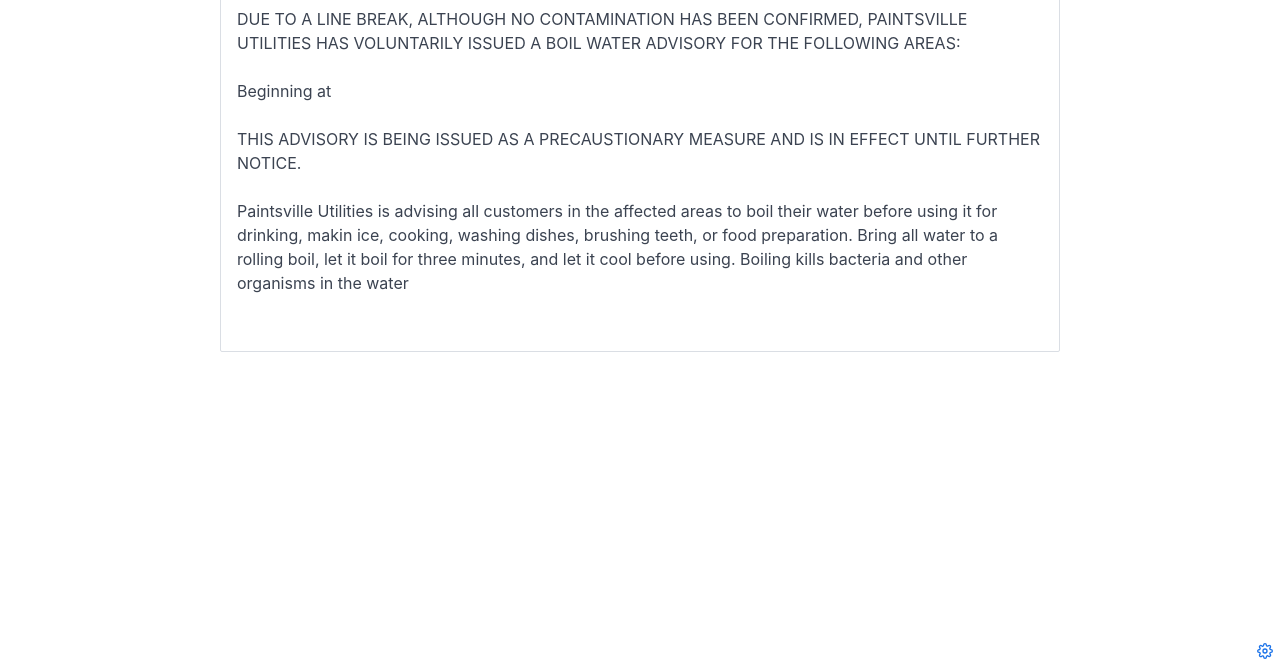
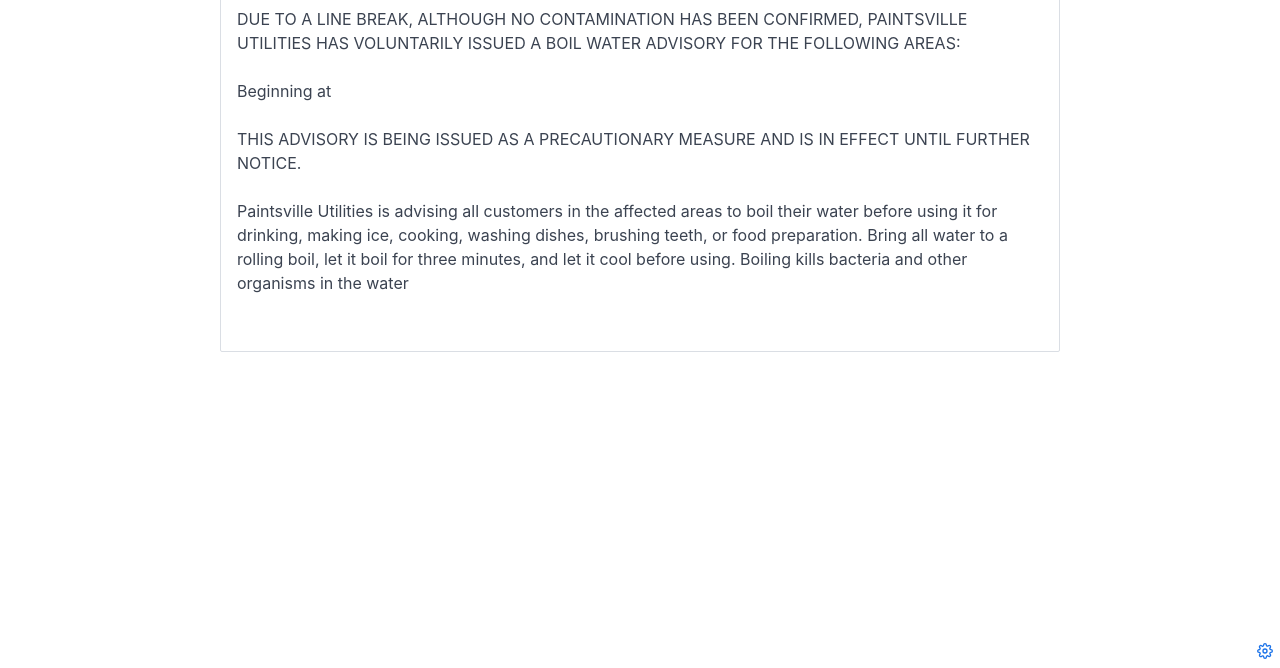
Before and after one commit to mapsync/paintsville-advisory, a Gatsby site: page /blog/2019-10-01-boil-water-templet in a window 1280 px wide. Shown: the part 132-800 px from the top of the page. Built offline with nearby package versions, Linux system fonts and the light colour scheme; Gatsby itself is replaced by a stand-in of ours.

Commit message:
Update Alert “2019-10-01-boil-water-templet”

```diff
--- a/src/pages/blog/2019-10-01-boil-water-templet.md
+++ b/src/pages/blog/2019-10-01-boil-water-templet.md
@@ -6,14 +6,8 @@
 ---
 DUE TO A LINE BREAK, ALTHOUGH NO CONTAMINATION HAS BEEN CONFIRMED, PAINTSVILLE UTILITIES HAS VOLUNTARILY ISSUED A BOIL WATER ADVISORY FOR THE FOLLOWING AREAS:
 
-
-
 Beginning at
 
+THIS ADVISORY IS BEING ISSUED AS A PRECAUTIONARY MEASURE AND IS IN EFFECT UNTIL FURTHER NOTICE.
 
-
-THIS ADVISORY IS BEING ISSUED AS A PRECAUSTIONARY MEASURE AND IS IN EFFECT UNTIL FURTHER NOTICE.
-
-
-
-Paintsville Utilities is advising all customers in the affected areas to boil their water before using it for drinking, makin ice, cooking, washing dishes, brushing teeth, or food preparation. Bring all water to a rolling boil, let it boil for three minutes, and let it cool before using. Boiling kills bacteria and other organisms in the water
+Paintsville Utilities is advising all customers in the affected areas to boil their water before using it for drinking, making ice, cooking, washing dishes, brushing teeth, or food preparation. Bring all water to a rolling boil, let it boil for three minutes, and let it cool before using. Boiling kills bacteria and other organisms in the water
```
